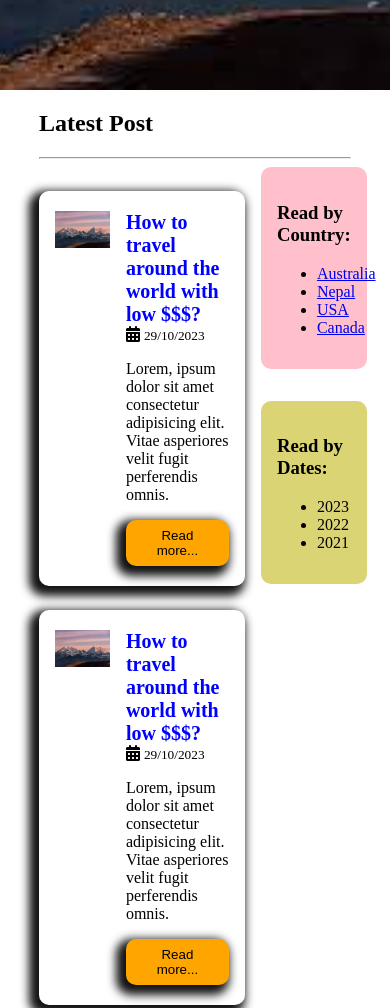
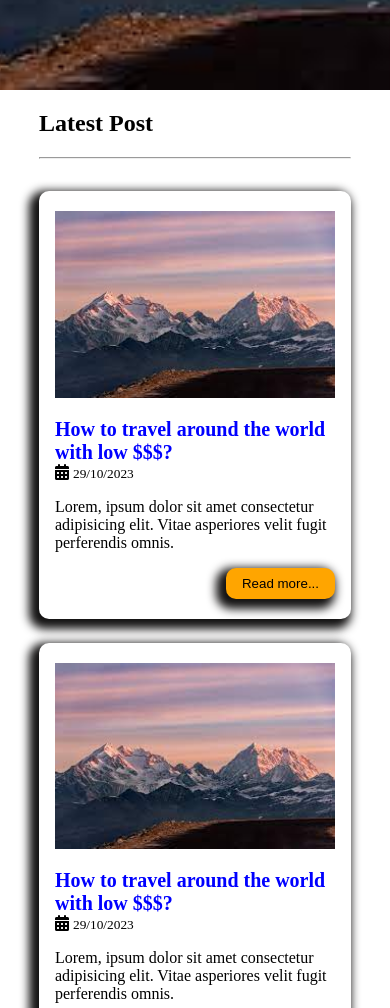
Before and after one commit to LhakpaY/Flex, a plain HTML site: page index.html in a window 390 px wide. Shown: the part 544-1552 px from the top of the page. Drawn offline with Linux system fonts and the light colour scheme.

Commit message:
made some changes

```diff
--- a/index.html
+++ b/index.html
@@ -37,9 +37,9 @@
             <div>Logo</div>
           </div>
           <ul>
-            <li>Home</li>
-            <li>Contact</li>
-            <li>About</li>
+            <li><a href="./home.html"></a>Home</li>
+            <li><a href="./contact.html"></a>Contact</li>
+            <li><a href="./about.html"></a>About</li>
           </ul>
         </div>
       </header>
--- a/style.css
+++ b/style.css
@@ -171,6 +171,10 @@ article .title {
 }
 
 .card-list {
+  display: flex;
+  flex-wrap: wrap;
+  gap: 24px;
+  justify-content: space-around;
 }
 
 .card {
@@ -179,6 +183,7 @@ article .title {
   background: white;
   padding-bottom: 32px;
   border-radius: 10px;
+  flex-grow: 1;
 }
 
 .card img {
@@ -195,12 +200,6 @@ article .title {
 
 .btn:hover .card-btn:hover {
   cursor: pointer;
-}
-
-.card-list {
-  display: flex;
-  flex-wrap: wrap;
-  gap: 24px;
 }
 
 /* form */
@@ -224,3 +223,84 @@ footer {
   text-align: center;
   margin-top: 32px;
 }
+
+/* media quires */
+/* 0 - 600px mobile below 600 */
+
+/* @media (max-width: 600px) {
+  .global {
+    background-color: rgb(235, 90, 196);
+    /* 10px top and bottom padding */
+/* padding: 10px 0; */
+/* to hide */
+/* display: none; */
+/* }
+} */
+
+/* larger monitir or TV 992px + -> */
+/* @media (width > 992px{
+
+}) */
+/* @media (min-width: 992px) {
+  header {
+    background: rgb(27, 167, 183);
+    color: rgb(226, 99, 20);
+    padding: 10px 0;
+  }
+} */
+
+/* @media (600px < width < 992px) {
+  header {
+    background: rgb(205, 50, 190);
+  }
+} */
+
+/* 0 - 992px then overrides so, */
+/* 600px - 992px for iPad */
+@media (max-width: 992px) {
+  .main {
+    display: flex;
+    flex-direction: column;
+  }
+  .articles {
+    width: 100%;
+  }
+  .side-links {
+    width: 100%;
+    display: flex;
+    justify-content: space-between;
+    gap: 16px;
+    margin-top: 50spx;
+  }
+  .country {
+    margin-bottom: 0;
+  }
+  .country,
+  .date {
+    flex-grow: 1;
+  }
+}
+
+/* 0 - 600px - mobile screen */
+@media (max-width: 600px) {
+  /* hide global message */
+
+  article {
+    display: flex;
+    flex-direction: column;
+  }
+
+  .art-img {
+    width: 100%;
+  }
+
+  .side-links {
+    flex-direction: column;
+  }
+
+  form {
+    display: flex;
+    flex-direction: column;
+    gap: 10px;
+  }
+}
```
